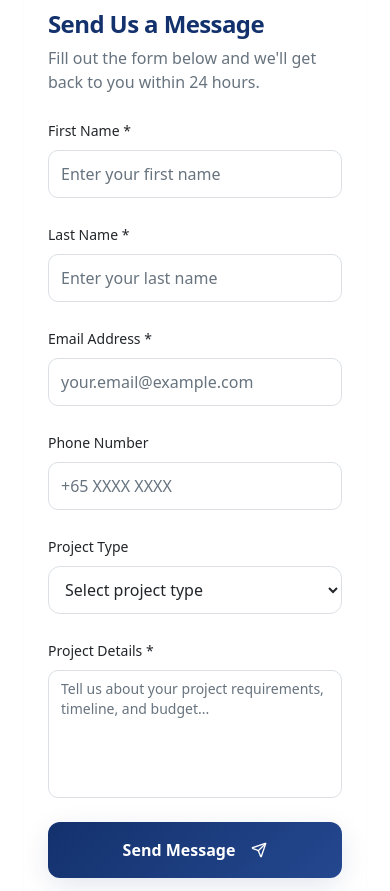
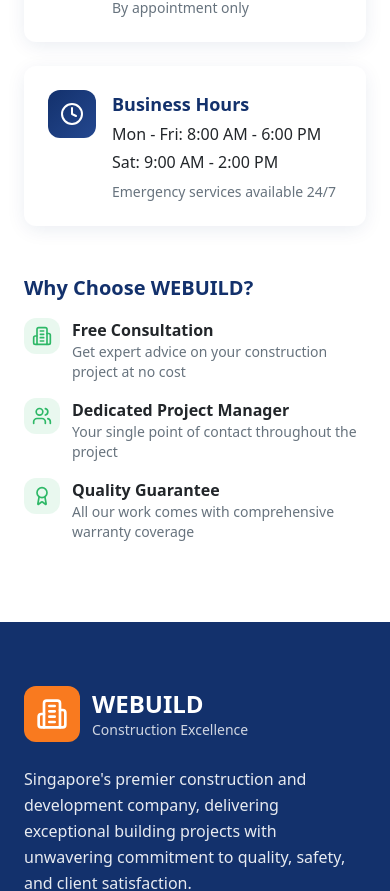
Before and after one commit to shubham123835/webuild-trust-singapore, a React (Vite) app: page / in a window 390 px wide. Shown: the part 9840-10731 px from the top of the page. Built offline with nearby package versions, Linux system fonts and the light colour scheme.

Commit message:
Remove unnecessary sections
Remove "ready to start your project?" section, "send us a message" form, and "emergency construction service" section.

```diff
--- a/src/components/Contact.tsx
+++ b/src/components/Contact.tsx
@@ -57,101 +57,7 @@ const Contact = () => {
   return (
     <section id="contact" className="py-20 bg-background">
       <div className="container mx-auto px-6">
-        {/* Header */}
-        <div className="text-center mb-16 animate-fade-in">
-          <h2 className="text-4xl lg:text-5xl font-bold text-primary mb-6">
-            Get In Touch
-          </h2>
-          <p className="text-xl text-muted-foreground max-w-3xl mx-auto leading-relaxed">
-            Ready to start your construction project? Contact our team of experts
-            for a free consultation and personalized quote.
-          </p>
-        </div>
-
-        <div className="grid lg:grid-cols-3 gap-12">
-          {/* Contact Form */}
-          <div className="lg:col-span-2">
-            <Card className="shadow-medium border-0 animate-slide-in">
-              <CardHeader>
-                <CardTitle className="text-2xl text-primary">Send Us a Message</CardTitle>
-                <p className="text-muted-foreground">
-                  Fill out the form below and we'll get back to you within 24 hours.
-                </p>
-              </CardHeader>
-              <CardContent className="space-y-6">
-                <div className="grid md:grid-cols-2 gap-6">
-                  <div className="space-y-2">
-                    <Label htmlFor="firstName">First Name *</Label>
-                    <Input
-                      id="firstName"
-                      placeholder="Enter your first name"
-                      className="h-12"
-                    />
-                  </div>
-                  <div className="space-y-2">
-                    <Label htmlFor="lastName">Last Name *</Label>
-                    <Input
-                      id="lastName"
-                      placeholder="Enter your last name"
-                      className="h-12"
-                    />
-                  </div>
-                </div>
-
-                <div className="grid md:grid-cols-2 gap-6">
-                  <div className="space-y-2">
-                    <Label htmlFor="email">Email Address *</Label>
-                    <Input
-                      id="email"
-                      type="email"
-                      placeholder="your.email@example.com"
-                      className="h-12"
-                    />
-                  </div>
-                  <div className="space-y-2">
-                    <Label htmlFor="phone">Phone Number</Label>
-                    <Input
-                      id="phone"
-                      type="tel"
-                      placeholder="+65 XXXX XXXX"
-                      className="h-12"
-                    />
-                  </div>
-                </div>
-
-                <div className="space-y-2">
-                  <Label htmlFor="projectType">Project Type</Label>
-                  <select
-                    id="projectType"
-                    className="w-full h-12 px-3 py-2 border border-input bg-background rounded-lg focus:outline-none focus:ring-2 focus:ring-ring"
-                  >
-                    <option value="">Select project type</option>
-                    <option value="residential">Residential</option>
-                    <option value="commercial">Commercial</option>
-                    <option value="industrial">Industrial</option>
-                    <option value="renovation">Renovation</option>
-                    <option value="other">Other</option>
-                  </select>
-                </div>
-
-                <div className="space-y-2">
-                  <Label htmlFor="message">Project Details *</Label>
-                  <Textarea
-                    id="message"
-                    placeholder="Tell us about your project requirements, timeline, and budget..."
-                    className="min-h-32 resize-none"
-                  />
-                </div>
-
-                <Button variant="hero" size="lg" className="w-full">
-                  Send Message
-                  <Send className="w-5 h-5 ml-2" />
-                </Button>
-              </CardContent>
-            </Card>
-          </div>
-
-          {/* Contact Information */}
+        <div className="max-w-2xl mx-auto">
           <div className="space-y-6 animate-fade-in">
             {contactInfo.map((info, index) => (
               <Card
@@ -201,20 +107,6 @@ const Contact = () => {
             </div>
           </div>
         </div>
-
-        {/* Emergency Contact Banner */}
-        <div className="mt-16 bg-gradient-secondary rounded-2xl p-8 text-center animate-fade-in">
-          <h3 className="text-2xl font-bold text-secondary-foreground mb-4">
-            Emergency Construction Services
-          </h3>
-          <p className="text-secondary-foreground/90 mb-6 max-w-2xl mx-auto">
-            Need urgent construction or repair services? Our emergency response team
-            is available 24/7 to handle critical situations.
-          </p>
-          <Button variant="outline" size="lg" className="border-secondary-foreground text-secondary-foreground hover:bg-secondary-foreground hover:text-secondary">
-            Email Us for Emergency Services
-          </Button>
-        </div>
       </div>
     </section>
   );
```
